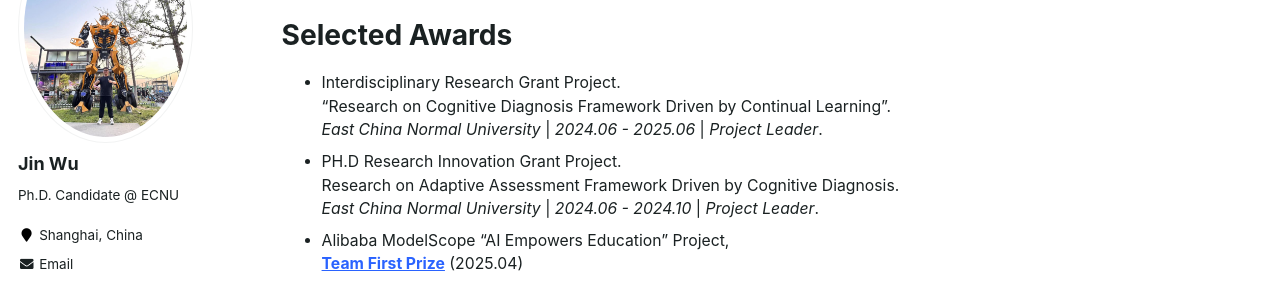
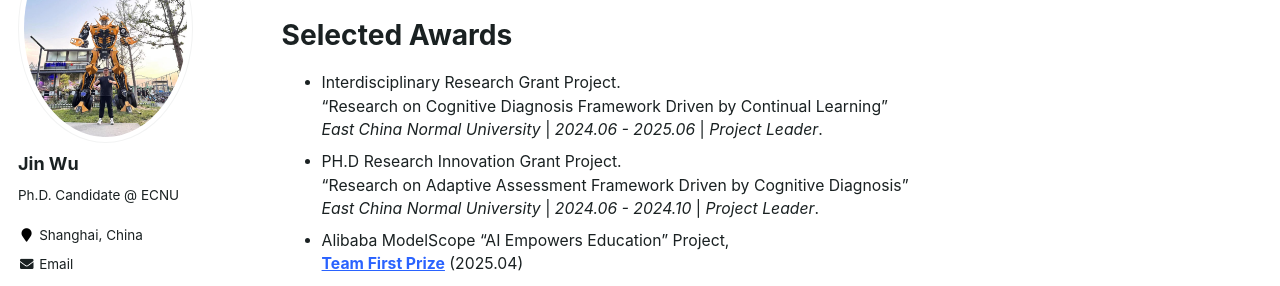
Before and after one commit to WooTzins/WooTzins.github.io, a Jekyll site: the page built from _pages/about.md, in a window 1280 px wide and 1039 px high. Shown: the part 204-490 px from the top of the window. Built offline with Jekyll 4.4.1, drawn with Linux system fonts in a browser that asks for light colours.

```diff
--- a/_pages/about.md
+++ b/_pages/about.md
@@ -15,10 +15,10 @@ Selected Awards
 ======
 
 * Interdisciplinary Research Grant Project. \\
-  "Research on Cognitive Diagnosis Framework Driven by Continual Learning".\\
+  "Research on Cognitive Diagnosis Framework Driven by Continual Learning"\\
   *East China Normal University* | *2024.06 - 2025.06* | *Project Leader*.
 * PH.D Research Innovation Grant Project. \\
-  Research on Adaptive Assessment Framework Driven by Cognitive Diagnosis.\\
+  "Research on Adaptive Assessment Framework Driven by Cognitive Diagnosis"\\
   *East China Normal University* | *2024.06 - 2024.10* | *Project Leader*.
 * Alibaba ModelScope "AI Empowers Education" Project, \\
   **[Team First Prize](./files/ALIBABA_MODELSCOPE_TEAM_PRIZE.pdf)** (2025.04)
```
